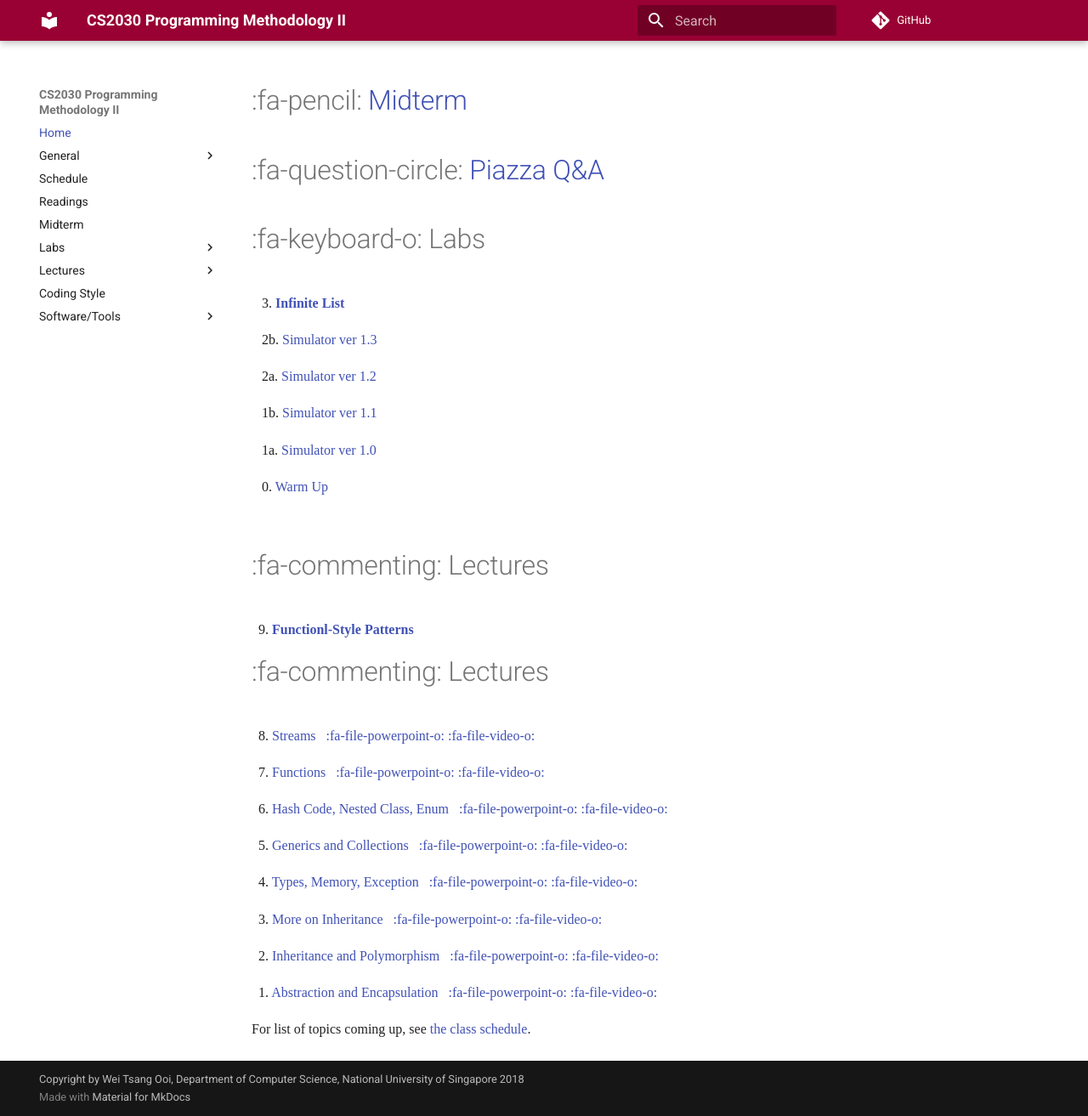
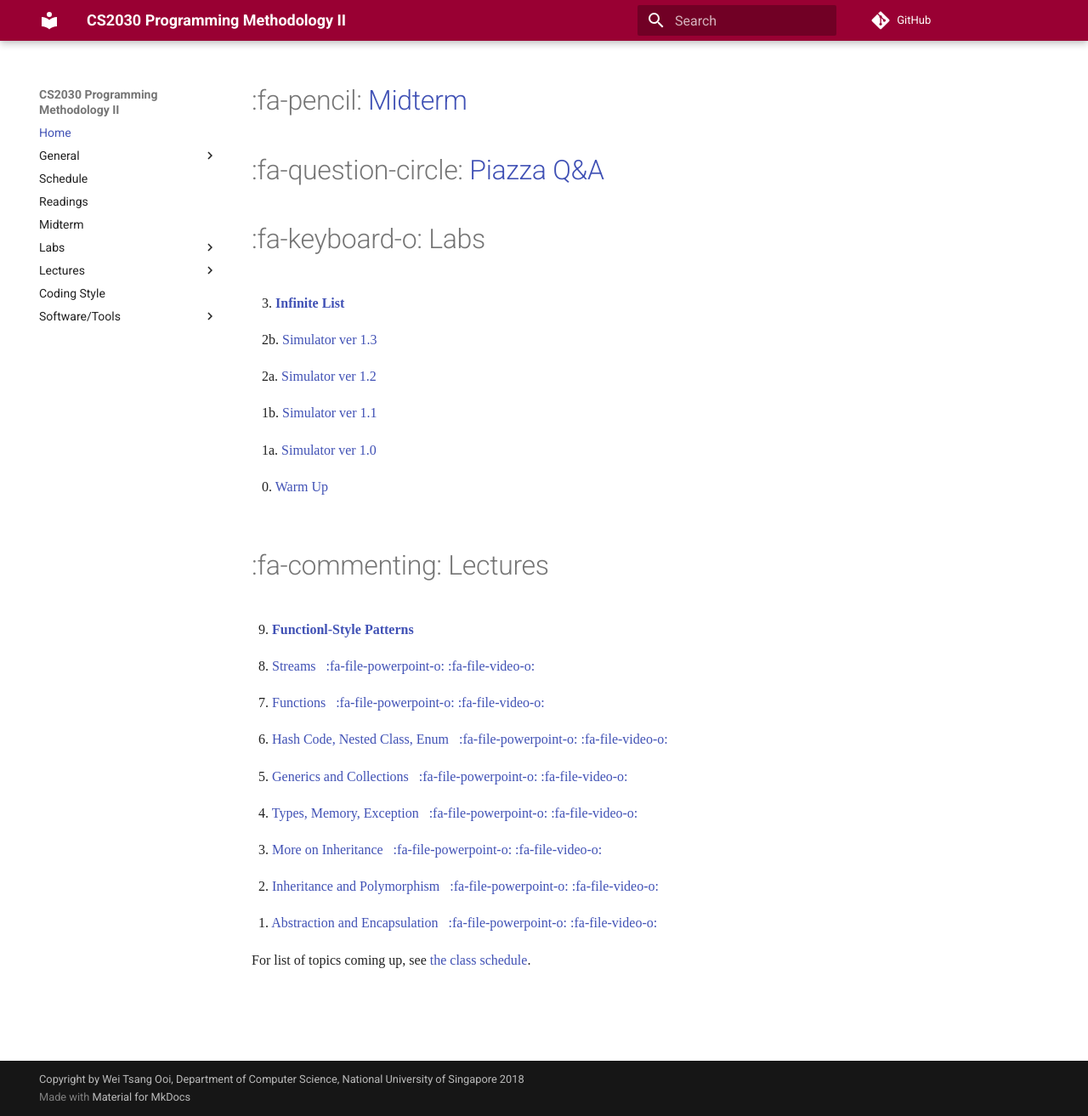
Before and after one commit to nus-cs2030/1718-s2, an MkDocs documentation site: the page built from docs/index.md, in a window 1280 px wide and 1313 px high. Shown: the whole window at 85% size. Built offline with MkDocs 1.6.1 and Material for MkDocs 9.7.7, drawn with Linux system fonts in a browser that asks for light colours; nearby versions of some CDN libraries; some web fonts are replaced; comment, search, counter and statistics services are not loaded; old or Windows-style settings are respelled for this version of MkDocs.

Commit message:
Fix typo

```diff
--- a/docs/index.md
+++ b/docs/index.md
@@ -20,7 +20,6 @@
 # :fa-commenting: Lectures
 &nbsp;&nbsp;9. [**Functionl-Style Patterns**](lec09.md)
 
-# :fa-commenting: Lectures
 &nbsp;&nbsp;8. [Streams](lec08.md) &nbsp;&nbsp;[:fa-file-powerpoint-o:](https://www.comp.nus.edu.sg/~cs2030/1718-s2/cs2030-lec08.pdf) [:fa-file-video-o:](https://vimeo.com/261451705)
 
 &nbsp;&nbsp;7. [Functions](lec07.md) &nbsp;&nbsp;[:fa-file-powerpoint-o:](https://www.comp.nus.edu.sg/~cs2030/1718-s2/cs2030-lec07.pdf) [:fa-file-video-o:](https://vimeo.com/260526994)
--- a/mkdocs.yml
+++ b/mkdocs.yml
@@ -22,8 +22,8 @@ pages:
       - 5. Generics and Collections: 'lec05.md'
       - 6. hashCode, Nested Class, enum: 'lec06.md'
       - 7. Functions: 'lec07.md'
+      - 8. Streams: 'lec08.md'
       - 9. FP Patterns: 'lec09.md'
-      - 8. Streams: 'lec08.md'
   - Coding Style: 'style.md'
   - Software/Tools:
       - Java: 'jdk.md'
```
